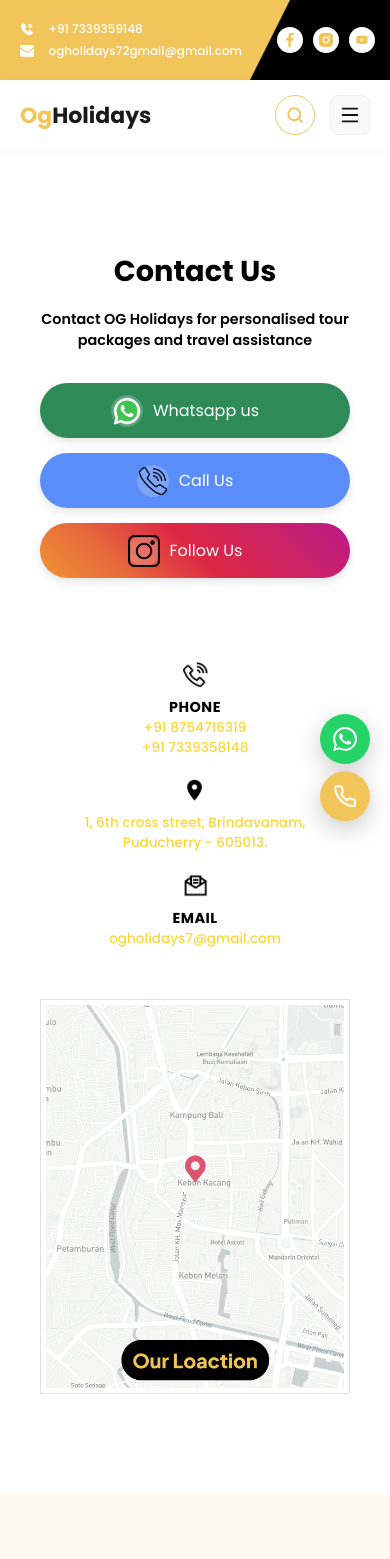
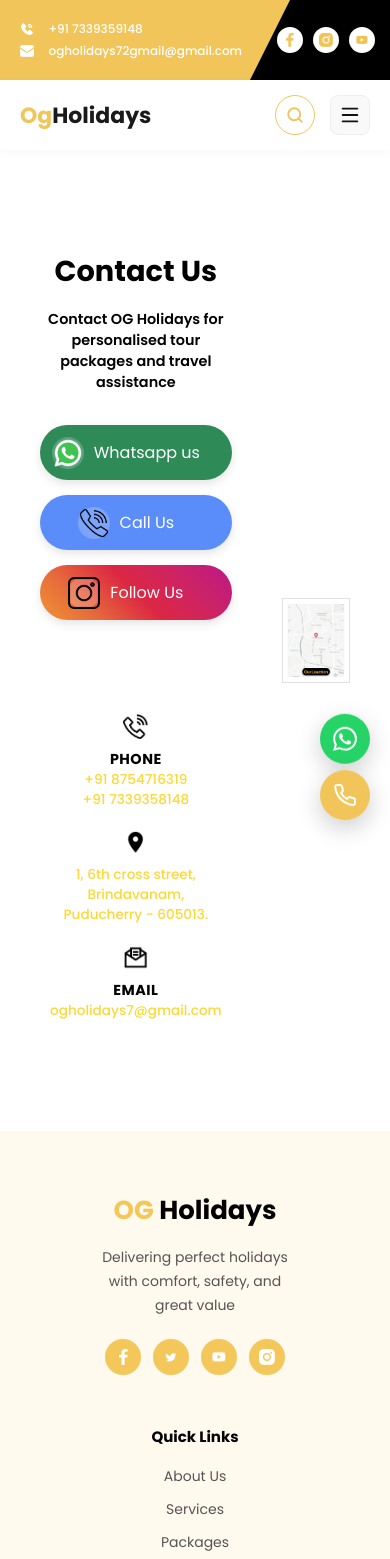
Before and after one commit to veeriaperumal/OG_Holidays, a React (Vite) app: page /contact in a window 390 px wide. Shown: the top 1559 px of the page. Built offline with nearby package versions, Linux system fonts and the light colour scheme.

Commit message:
Package page and Animation all

```diff
--- a/src/Pages/Packages.css
+++ b/src/Pages/Packages.css
@@ -161,26 +161,22 @@
   100% { transform: translateY(0); opacity: 1; }
 }
 
-/* --- MOBILE RESPONSIVE --- */
+@media (max-width: 768px) {
+  /* Scale down the entire row slightly so more fits on the mobile screen */
+  .contact-info-row {
+    gap: 20px;
+    padding: 10px;
+    justify-content: flex-start; /* Better for scrolling from the left */
+  }
 
-@media (max-width: 1100px) {
-  .grid { gap: 40px; }
+  .header h1 {
+    font-size: 32px; /* Small header adjustment for mobile */
+  }
+
+  /* Make sure the map doesn't stack, keep it side-by-side if applicable */
+  .contact-container {
+    display: flex;
+    flex-direction: row !important;
+    flex-wrap: nowrap;
+  }
 }
-
-@media (max-width: 400px) {
-  .card {
-    width: 100%;
-    max-width: 320px;
-    margin: 0 auto;
-  }
-  .banner {
-    width: 100%;
-    margin-left: 0;
-    height: 220px;
-  }
-  .grid {
-    gap: 30px;
-    padding: 0 10px;
-  }
-  .header h1 { font-size: 32px; }
-}
```
